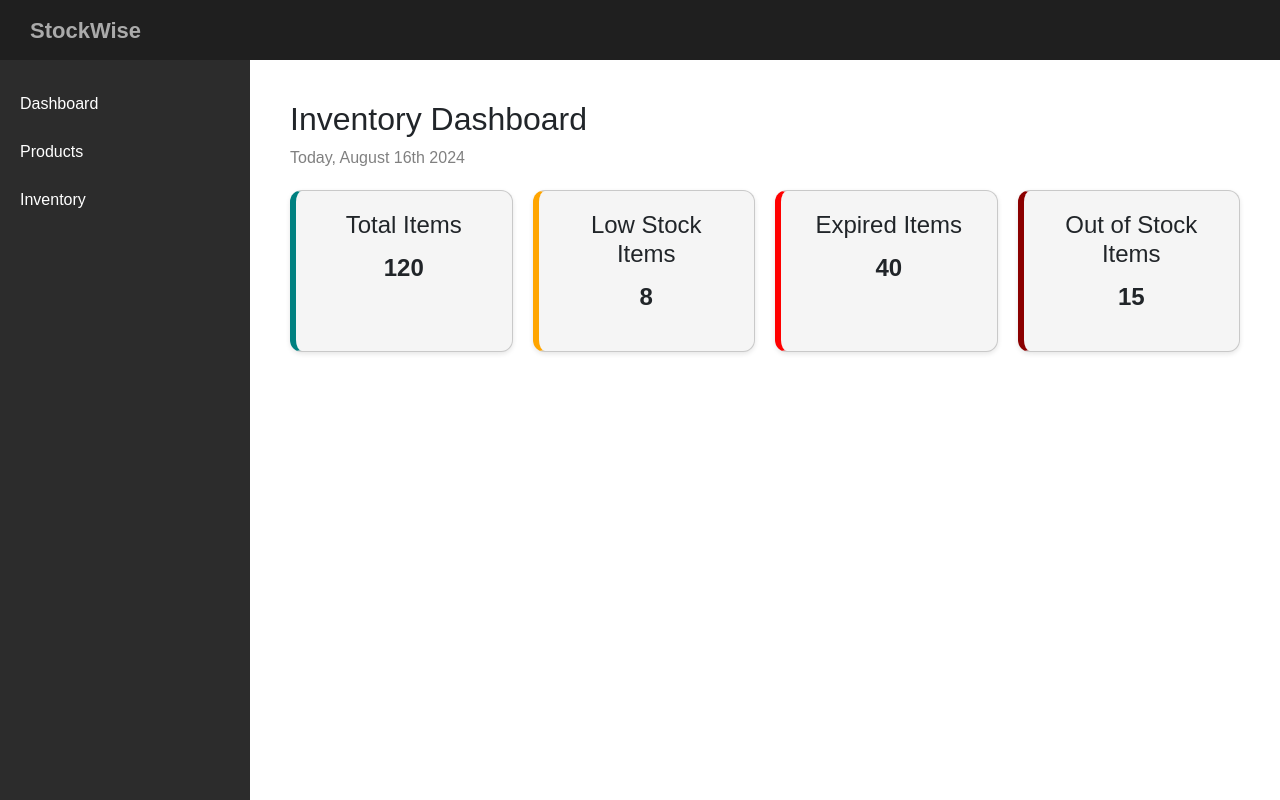
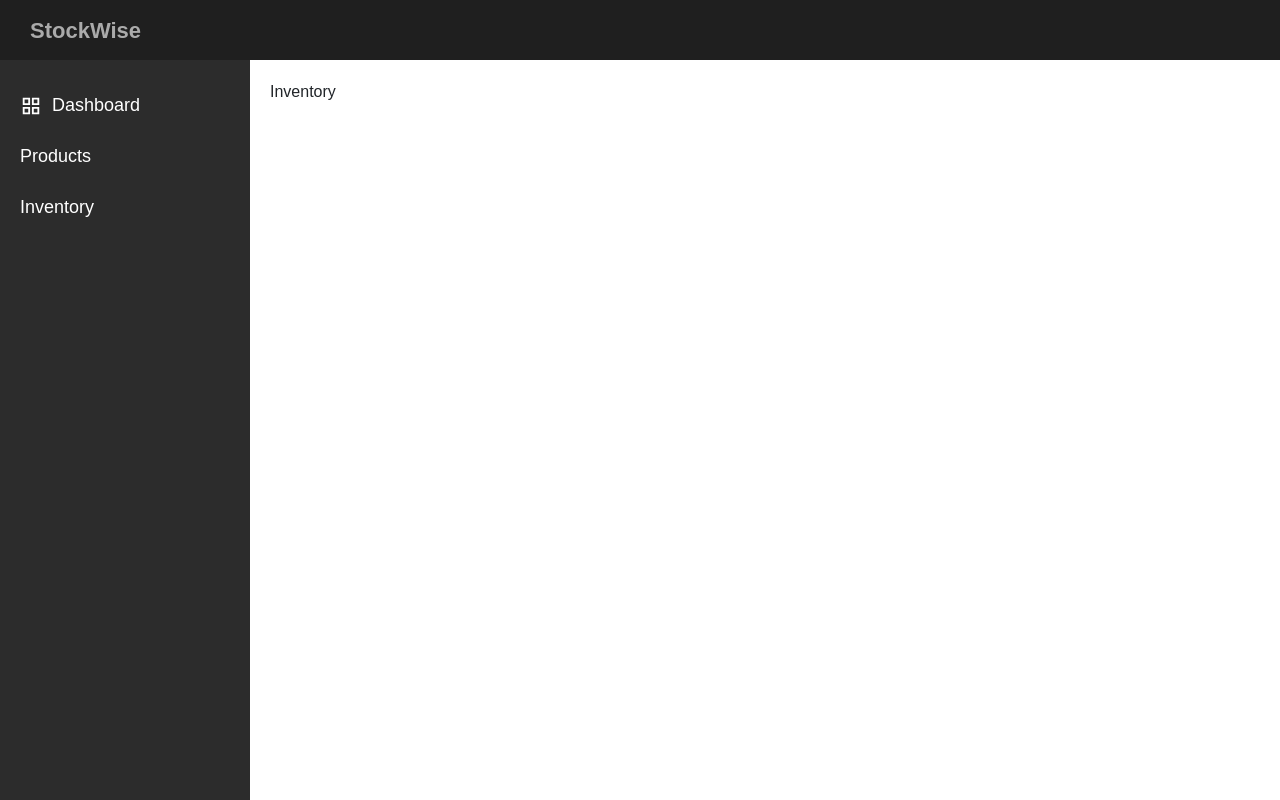
Before and after one commit to shaina2005/Smart_inventory, a React (Vite) app: page /inventory in a window 1280 px wide. Built offline with nearby package versions, Linux system fonts and the light colour scheme.

Commit message:
icons added

```diff
--- a/package.json
+++ b/package.json
@@ -16,6 +16,7 @@
     "nodemon": "^3.1.10",
     "react": "^19.1.0",
     "react-dom": "^19.1.0",
+    "react-icons": "^5.5.0",
     "react-router-dom": "^7.7.1"
   },
   "devDependencies": {
--- a/src/App.css
+++ b/src/App.css
@@ -50,12 +50,13 @@ body {
 }
 
 .sidebar a {
-  display: block;
+  display: flex;
   color: #fff;
   padding: 12px 20px;
   text-decoration: none;
-  font-size: 16px;
+  font-size: 18px;
   transition: background-color 0.2s;
+  align-items: center;
 }
 
 .sidebar a:hover {
--- a/src/App.jsx
+++ b/src/App.jsx
@@ -1,8 +1,10 @@
-import React, { useState } from 'react';
-import Navbar from './Components/Navbar';
-import Sidebar from './Components/Sidebar';
-import Dashboard from './Pages/Dashboard';
-import './App.css';
+import React, { useState } from "react";
+import Navbar from "./Components/Navbar";
+import Sidebar from "./Components/Sidebar";
+import Dashboard from "./Pages/Dashboard";
+import Inventory from "./Pages/Inventory";
+import { BrowserRouter as Router, Routes, Route, Link } from "react-router-dom";
+import "./App.css";
 
 function App() {
   const [isOpen, setIsOpen] = useState(false);
@@ -12,14 +14,19 @@ function App() {
   };
 
   return (
+    <Router>
       <div className="App">
         <Navbar toggleSidebar={toggleSidebar} />
         <Sidebar isOpen={isOpen} />
         <main className="main-content-container">
-        <Dashboard />
+          <Routes>
+            <Route path="/" element={<Dashboard />} />
+            {/* <Route path="/products" element={<Products />} /> */}
+            <Route path="/inventory" element={<Inventory />} />
+          </Routes>
         </main>
       </div>
-
+    </Router>
   );
 }
 export default App;
--- a/src/Components/Sidebar.jsx
+++ b/src/Components/Sidebar.jsx
@@ -1,12 +1,18 @@
 import React from "react";
+import { Link } from "react-router-dom";
+import { MdOutlineGridView } from "react-icons/md";
 
 const Sidebar = ({ isOpen }) => {
   return (
     <div>
       <div className={`sidebar ${isOpen ? "active" : ""}`}>
-        <a href="#">Dashboard</a>
-        <a href="#">Products</a>
-        <a href="#">Inventory</a>
+        <Link to="/">
+          {" "}
+          <MdOutlineGridView style={{ fontSize: "22px" }} />
+          &nbsp; Dashboard
+        </Link>
+        <Link to="/products">Products</Link>
+        <Link to="/inventory">Inventory</Link>
       </div>
     </div>
   );
--- /dev/null
+++ b/src/Pages/Inventory.jsx
@@ -0,0 +1,9 @@
+import React from 'react'
+
+function Inventory() {
+  return (
+    <div>Inventory</div>
+  )
+}
+
+export default Inventory
```
Also changed, not shown: 1 other file (tests, documents, lock files or other folders). Lines whose indentation alone changed are shown as unchanged.
